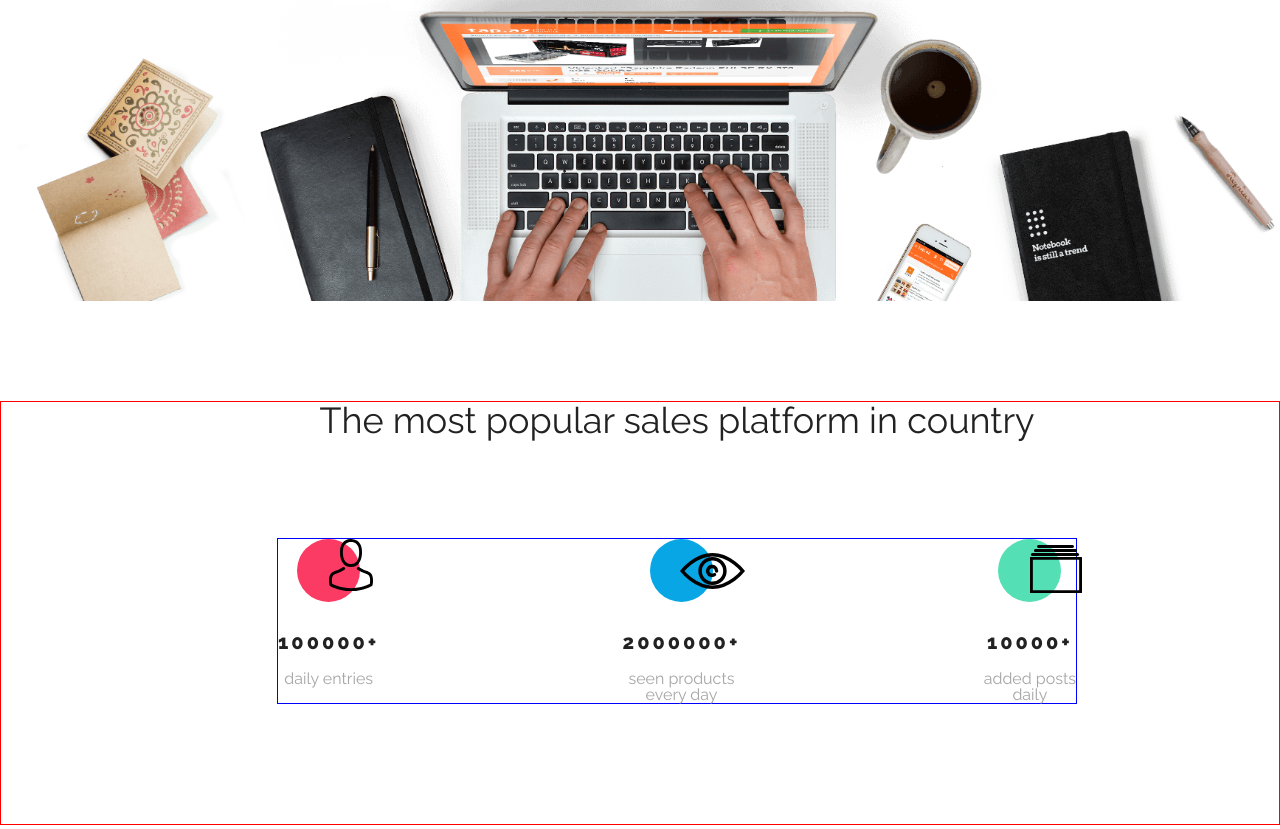
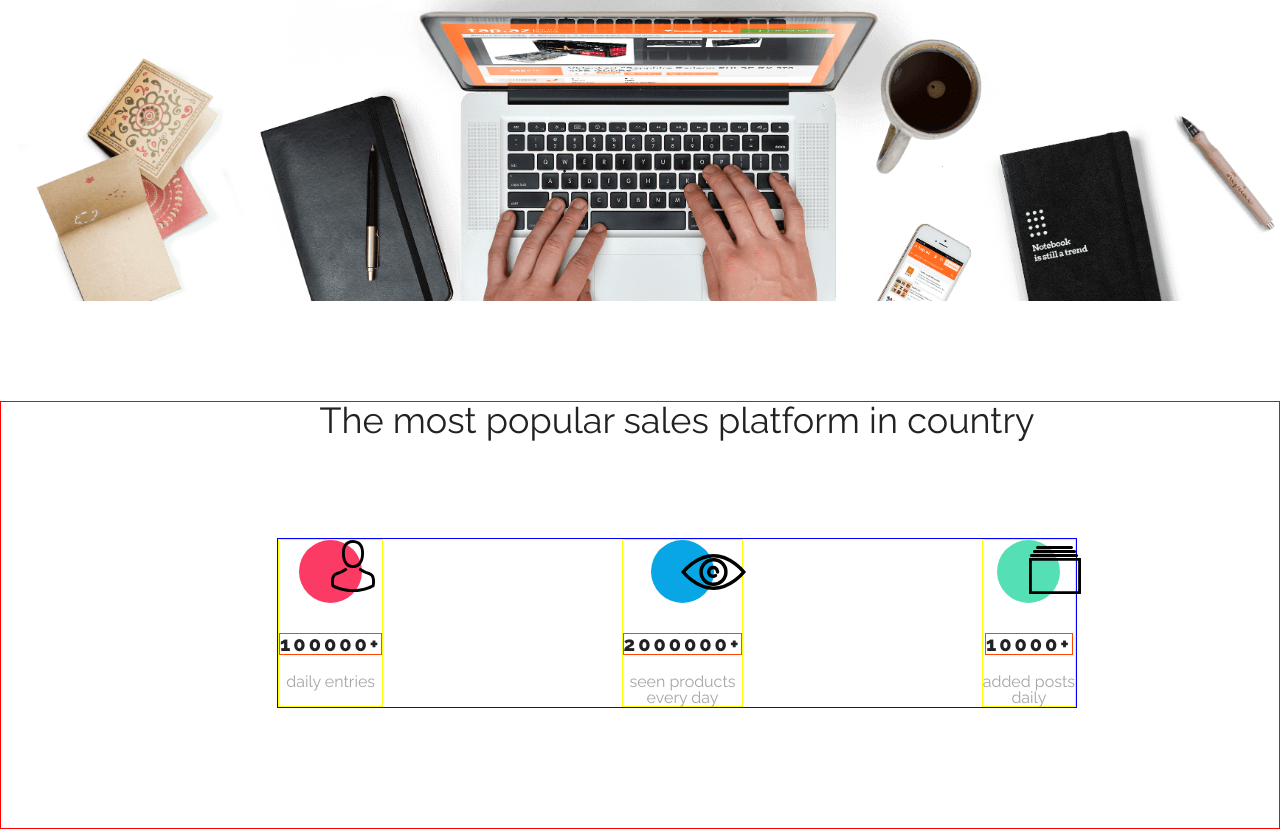
Before and after one commit to PeWu2021/projekt1_BestShop, a plain HTML site: page index.html in a window 1280 px wide. Shown: the part 465-1294 px from the top of the page. Drawn offline with nearby package versions, Linux system fonts and the light colour scheme.

Commit message:
sekcja statystyki

```diff
--- a/css/style.css
+++ b/css/style.css
@@ -132,30 +132,30 @@ ul, li {
 }
 /*stylowanie sekcji ze statystykami*/
 
-.statistics{
+.statistics{ /*okreslenie gornego marginesu dla tej sekcji*/
     margin-top: 100px;
     border: 1px solid red;
 }
-h2 {
+h2 { /*ostylowanie tytułu sekcji*/
     font-family: var(--font-raleway);
     font-size: 36px; /*2.25rem*/
     text-align: center;
 }
 .statistics__container{
     max-width: 800px;
-    display: flex;
-    justify-content: space-between;
-    margin: 100px auto 120px;
+    display: flex; /*przerzucenie z pionu w poziom*/
+    justify-content: space-between; /*rozrzucenie elemntow na krance okreslonego wyzej kontenera*/
+    margin: 100px auto 120px; /*ustawienie marginesow*/
     border: 1px solid blue;
 
 }
-.statistics__circle{
+.statistics__circle{ /*stylowanie kolka*/
     border-radius: 50%;
     width: 63px;
     height: 63px;
     position: relative;
     }
-.statistics__single{
+.statistics__single{ /*kazda statystyka osobno*/
     max-width: 160px;
     display: flex;
     flex-direction: column;
@@ -163,7 +163,9 @@ h2 {
     align-items: center;
     text-align: center;
     font-family: var(--font-raleway);
+    border: 1px solid yellow;
 }
+/*stylowanie dla kolek i obrazkow/ nadanie polozenia i koloru*/
 .statistics__single:nth-child(1) .statistics__circle {
     background-color: var(--color-redish);
 }
@@ -198,6 +200,7 @@ h2 {
     font-weight: 800;
     letter-spacing: 3px; /*0.1875rem*/
     margin-top: 30px;
+    border: 1px solid orangered;
 }
 .statistics__description{
     color: var(--color-grey);
```
Also changed, not shown: index.html (+1 -1 lines).
